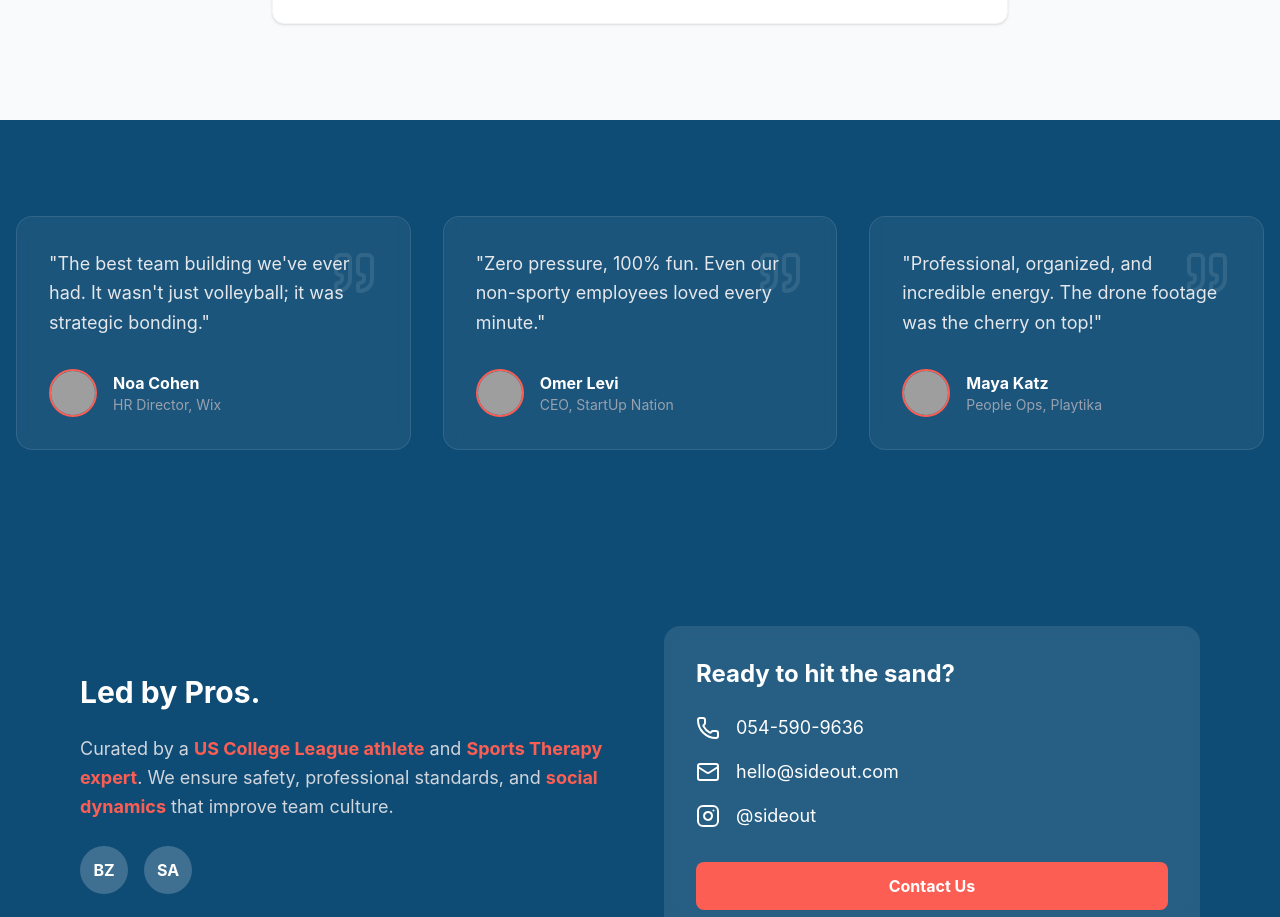
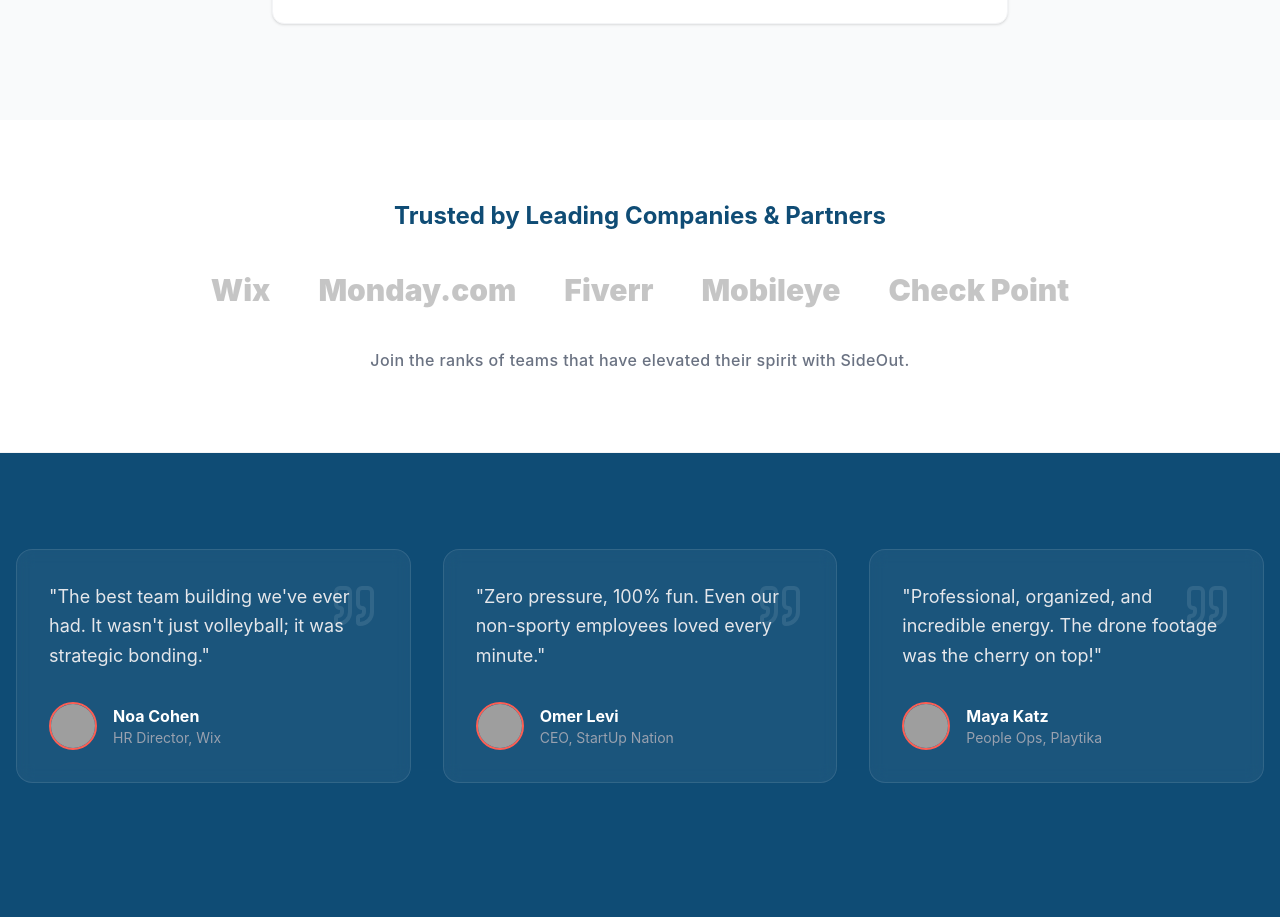
Before and after one commit to Benzeltzer/Sideout, a React (Vite) app: page / in a window 1280 px wide. Shown: the part 5560-6477 px from the top of the page. Built offline with nearby package versions, Linux system fonts and the light colour scheme; grey boxes are pictures that could not be loaded.

Commit message:
Add Social Proof section above Testimonials and update styles

```diff
--- a/src/App.jsx
+++ b/src/App.jsx
@@ -31,6 +31,7 @@
       <Team />
       <Pricing />
       <FAQ />
+      <TrustedBy />
       <Testimonials />
 
       <Contact />
--- a/src/components/TrustedBy.jsx
+++ b/src/components/TrustedBy.jsx
@@ -1,21 +1,35 @@
 import { motion } from 'framer-motion';
 
-const companies = ["Wix", "Monday.com", "Fiverr", "Mobileye", "Check Point"];
+const companies = [
+    { name: "Wix", color: "hover:text-black" },
+    { name: "Monday.com", color: "hover:text-[#F33142]" }, // Monday red-ish
+    { name: "Fiverr", color: "hover:text-[#1DBF73]" }, // Fiverr green
+    { name: "Mobileye", color: "hover:text-[#EF2A31]" }, // Mobileye red
+    { name: "Check Point", color: "hover:text-[#EB356D]" } // Checkpoint pink-ish
+];
 
 export default function TrustedBy() {
     return (
-        <section className="py-16 bg-white border-b border-gray-100">
+        <section className="py-20 bg-white border-b border-gray-100">
             <div className="max-w-6xl mx-auto px-4 text-center">
-                <p className="text-sm font-bold text-gray-400 uppercase tracking-widest mb-8">
-                    Trusted by innovative teams across Tel Aviv
-                </p>
-                <div className="flex justify-center gap-12 flex-wrap opacity-50 grayscale hover:grayscale-0 transition-all duration-500">
+                <h3 className="text-2xl font-bold mb-4 text-ocean">
+                    Trusted by Leading Companies & Partners
+                </h3>
+
+                <div className="flex justify-center gap-12 flex-wrap items-center opacity-60 grayscale hover:grayscale-0 transition-all duration-500 my-10">
                     {companies.map((company, i) => (
-                        <span key={i} className="text-2xl font-bold font-mono text-gray-400 hover:text-ocean transition-colors cursor-default">
-                            {company}
+                        <span
+                            key={i}
+                            className={`text-3xl font-black font-sans text-gray-400 transition-colors duration-300 cursor-default ${company.color}`}
+                        >
+                            {company.name}
                         </span>
                     ))}
                 </div>
+
+                <p className="text-gray-500 font-medium tracking-wide">
+                    Join the ranks of teams that have elevated their spirit with SideOut.
+                </p>
             </div>
         </section>
     );
```
